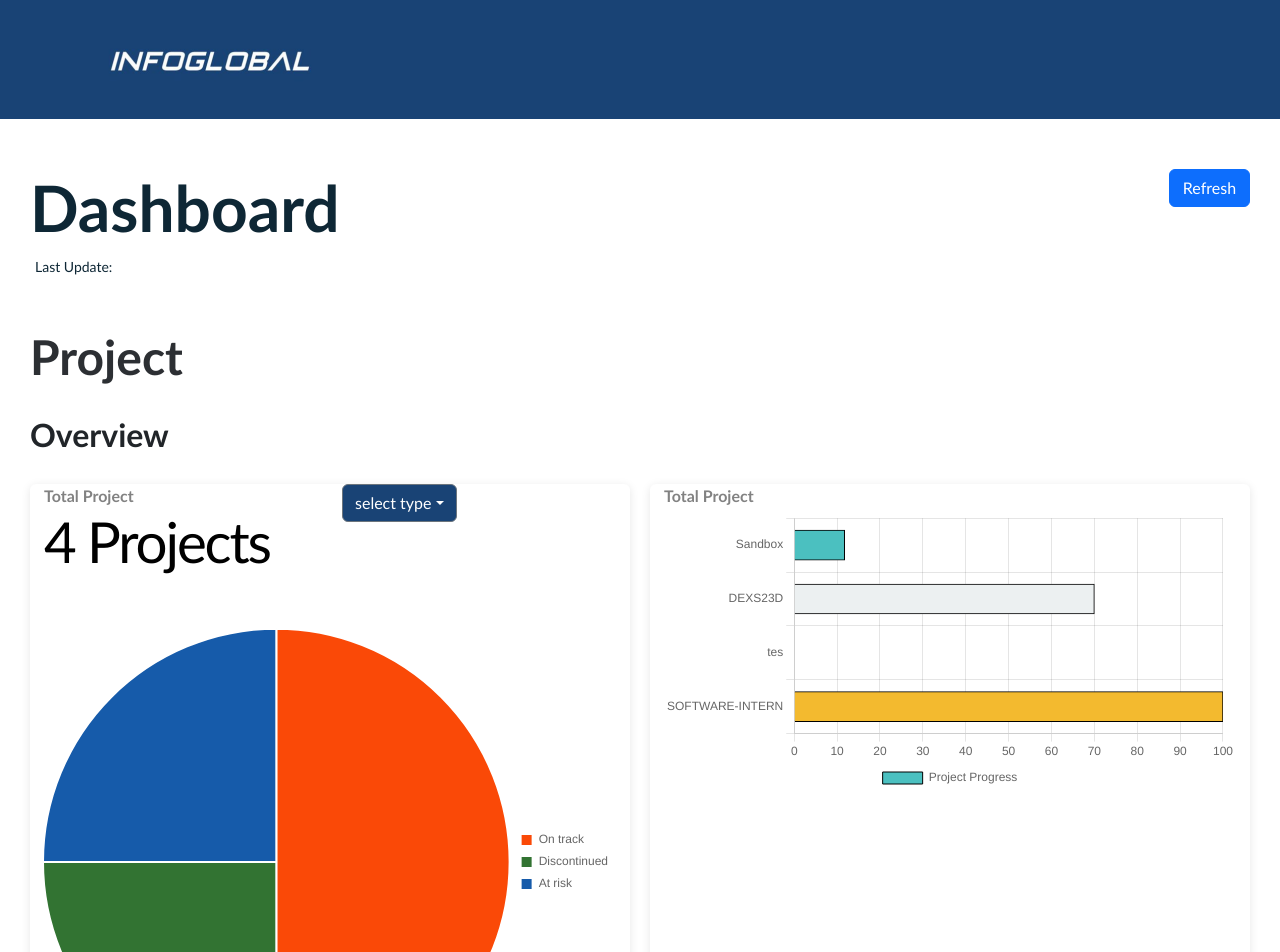
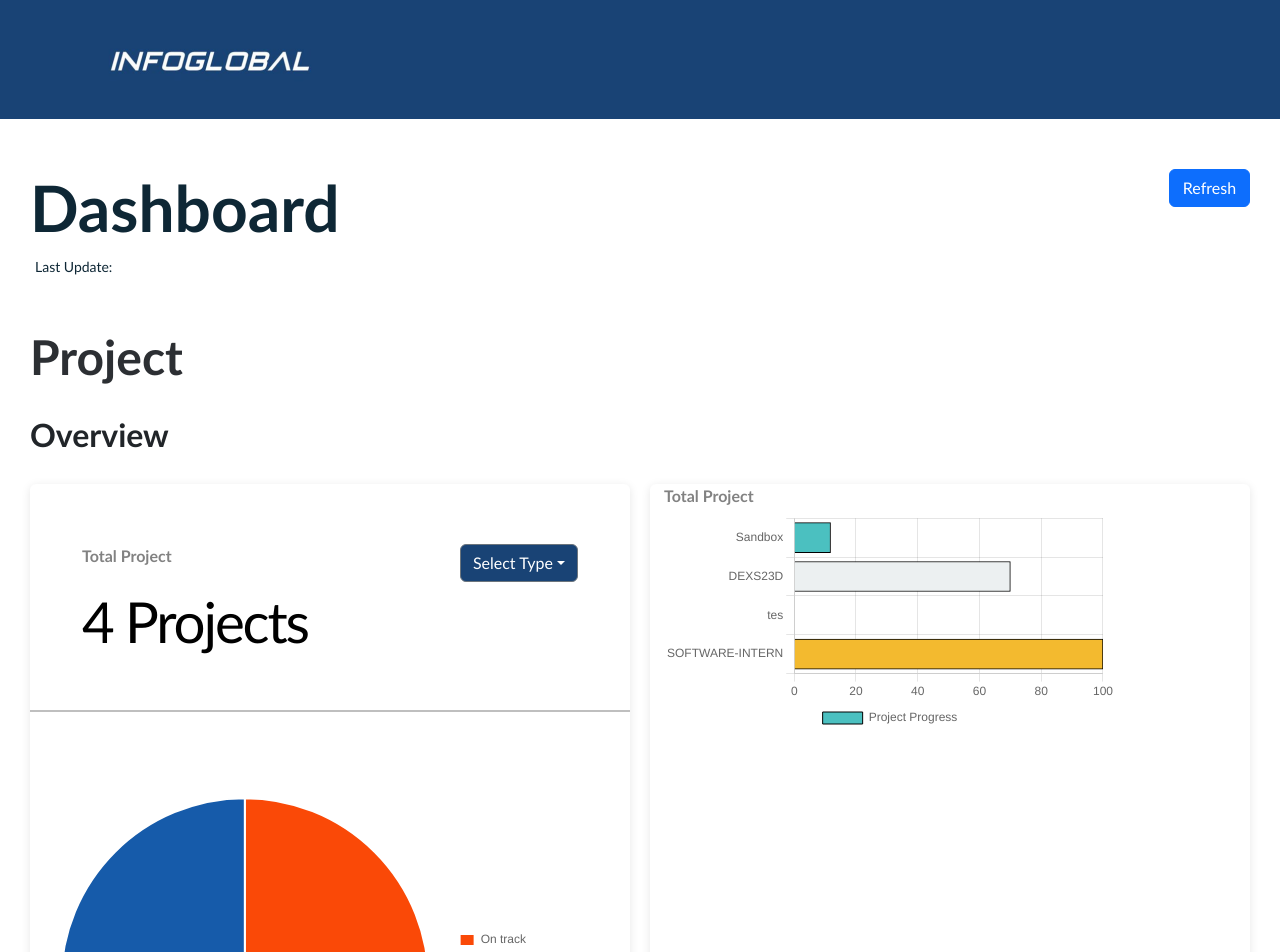
Before and after one commit to dhiyarisalah/dashboard-exe-summary, a React (Vite) app in the folder frontend/: page / in a window 1280 px wide. Shown: the top 952 px of the page. Built offline with nearby package versions, Linux system fonts and the light colour scheme.

Commit message:
fixing project chart

```diff
--- a/frontend/src/components/ProjectChart.jsx
+++ b/frontend/src/components/ProjectChart.jsx
@@ -2,22 +2,24 @@ import React, { useState } from "react";
 import { Modal, Dropdown, Container, Row, Col } from "react-bootstrap";
 import { Pie } from "react-chartjs-2";
 import { projectStatus, projectPriority, totalCount } from "../data/index.js";
+import { projectListStatus, projectListPriority } from "../data/index.js";
 
 function ProjectChart() {
   const dropdownItems = [
-    { label: "priority", value: "priority" },
-    { label: "status", value: "status" },
+    { label: "Priority", value: "Priority" },
+    { label: "Status", value: "Status" },
   ];
 
-  const [selectedItem, setSelectedItem] = useState("select type");
+  const [selectedItem, setSelectedItem] = useState("Select Type");
   const [chartData, setChartData] = useState(generateChartData(projectStatus));
   const [modalVisible, setModalVisible] = useState(false);
   const [clickedLabel, setClickedLabel] = useState("");
+  const [projectList, setProjectList] = useState([]);
 
   function handleChartDataUpdate(selectedValue) {
-    if (selectedValue === "status") {
+    if (selectedValue === "Status") {
       setChartData(generateChartData(projectStatus));
-    } else if (selectedValue === "priority") {
+    } else if (selectedValue === "Priority") {
       setChartData(generateChartData(projectPriority));
     }
   }
@@ -27,22 +29,21 @@ function ProjectChart() {
     handleChartDataUpdate(eventKey);
   };
 
-  const handleLegendClick = (legendItem) => {
-    const clickedLabel = chartData.labels[legendItem.index];
+  const handleLegendClick = (clickedLabel) => {
     setClickedLabel(clickedLabel);
-    setModalVisible(true); // Open the modal when legend is clicked
+    setModalVisible(true);
   };
 
   const handleCloseModal = () => {
-    setModalVisible(false); // Close the modal
+    setModalVisible(false);
   };
 
-  // Get the total_project value from totalCount dataset
   const totalProjectCount = totalCount[0]?.total_project || 0;
 
   function generateChartData(data) {
-    const labels = Object.keys(data[0]);
-    const values = Object.values(data[0]);
+    const dataset = data[0];
+    const labels = Object.keys(dataset);
+    const values = Object.values(dataset);
 
     return {
       labels: labels,
@@ -58,8 +59,8 @@ function ProjectChart() {
           legend: {
             position: "right",
             labels: {
-              paddingLeft: 20,
-              boxWidth: 12,
+              padding: 30,
+              boxWidth: 15,
               boxShadow: "0 2px 4px rgba(0, 0, 0, 0.2)",
             },
           },
@@ -67,7 +68,8 @@ function ProjectChart() {
         onClick: (_, activeElements) => {
           if (activeElements.length > 0) {
             const legendItem = activeElements[0];
-            handleLegendClick(legendItem);
+            const clickedLabel = labels[legendItem.index]; // Use labels from the current chartData
+            handleLegendClick(clickedLabel);
           }
         },
       },
@@ -76,20 +78,21 @@ function ProjectChart() {
 
   return (
     <div className="ProjectChart">
-      <Container className="project-box">
-        <Row>
+      <Container className="project-box" style={{ marginTop: "20px" }}>
+        <Row className="chart-info">
           <Col>
             <div className="title-count">
-              Total Project <br />
+              <div style={{ marginBottom: "20px" }}>Total Project</div>
               <span className="count-project">{totalProjectCount} Projects</span>
             </div>
           </Col>
-          <Col>
+          <Col className="d-flex justify-content-end">
           <Dropdown className="dropdown-custom" onSelect={handleDropdownSelect}>
             <Dropdown.Toggle variant="secondary" id="dropdownMenu2">
-                {selectedItem}
+              {selectedItem === "Select Type" ? "Select Type" : selectedItem}
             </Dropdown.Toggle>
             <Dropdown.Menu>
+              <Dropdown.Item disabled>Select Type</Dropdown.Item> {/* Disable the "Select Type" item */}
               {dropdownItems.map((item) => (
                 <Dropdown.Item key={item.value} eventKey={item.value}>
                   {item.label}
@@ -97,9 +100,12 @@ function ProjectChart() {
               ))}
             </Dropdown.Menu>
           </Dropdown>
+
           </Col>
         </Row>
-        <div style={{ width: "100%", height: "100%" }}>
+        <hr style={{ height: '2px', background: 'black', border: 'none' }} />
+
+        <div className="pie-project" style={{ width: "100%", height: "500px", marginTop: "20px" }}>
           <Pie data={chartData} options={chartData.options} />
         </div>
       </Container>
@@ -108,8 +114,22 @@ function ProjectChart() {
           <Modal.Title>Legend Clicked: {clickedLabel}</Modal.Title>
         </Modal.Header>
         <Modal.Body>
-          <p>{clickedLabel}.</p>
+          {selectedItem === "Status" && (
+            <ul>
+              {projectListStatus[0][clickedLabel]?.map((item) => (
+                <li key={item}>{item}</li>
+              ))}
+            </ul>
+          )}
+          {selectedItem === "Priority" && (
+            <ul>
+            {projectListPriority[0][clickedLabel]?.map((item) => (
+              <li key={item}>{item}</li>
+            ))}
+          </ul>
+          )}
         </Modal.Body>
+
         <Modal.Footer>
           <button className="btn btn-secondary" onClick={handleCloseModal}>
             Close
--- a/frontend/src/data/index.js
+++ b/frontend/src/data/index.js
@@ -12,6 +12,36 @@ export const projectPriority = [
       "NORMAL": 3,
       "LOW": 1
     }
+]
+
+export const projectListStatus = [
+  {
+    "On track": [
+      "DEXS23D",
+      "SOFTWARE-INTERN"
+    ],
+    "Discontinued": [
+      "tes"
+    ],
+    "At risk": [
+      "Sandbox"
+    ]
+  }
+
+]
+
+export const projectListPriority = [
+  {
+    "NORMAL": [
+      "DEXS23D",
+      "tes",
+      "SOFTWARE-INTERN"
+    ],
+    "LOW": [
+      "Sandbox"
+    ]
+  }
+
 ]
 
 export const totalCount = [
```
Also changed, not shown: frontend/src/dist/css/main.css. Lines whose indentation alone changed are shown as unchanged.
